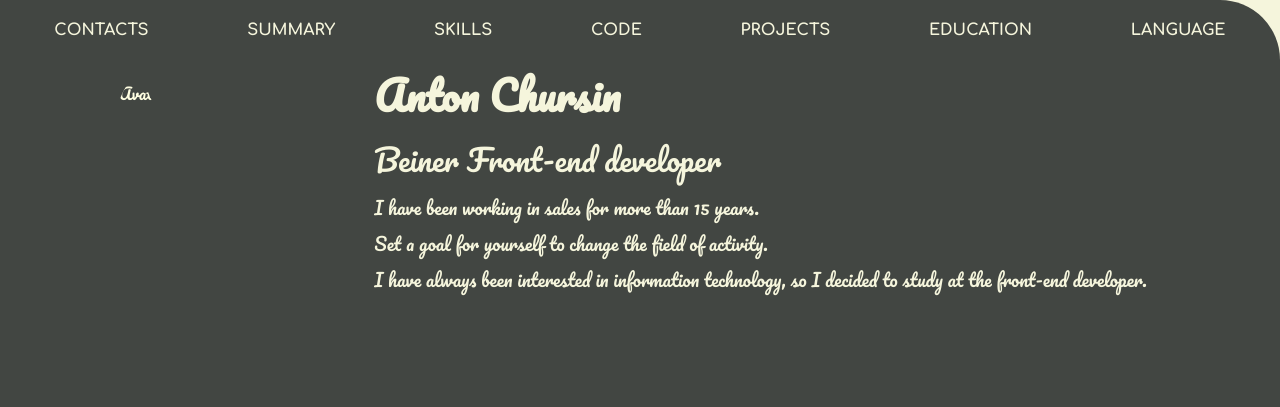
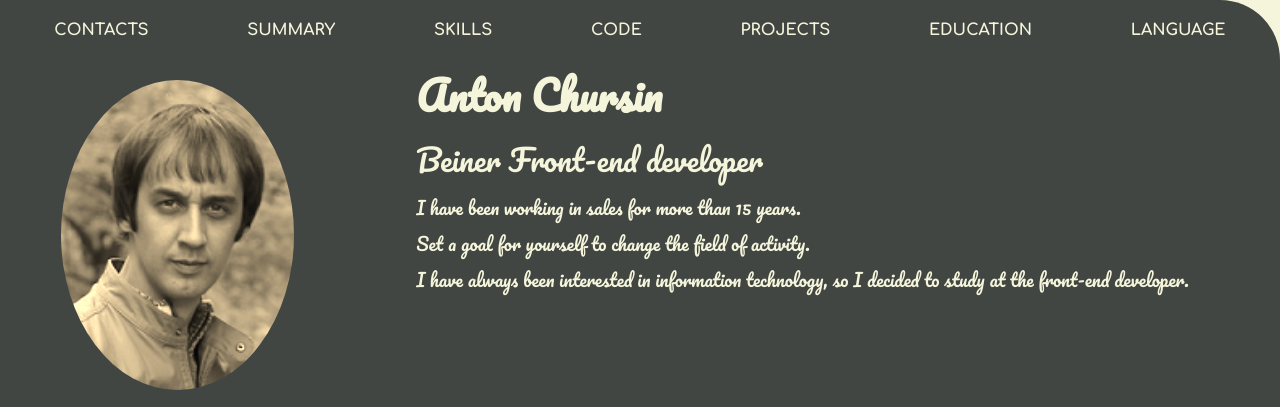
Before and after one commit to N7KA/rsschool-cv, a plain HTML site: page index.html in a window 1280 px wide. Shown: the top 407 px of the page. Drawn offline with Linux system fonts and the light colour scheme.

Commit message:
fix: ava

```diff
--- a/index.html
+++ b/index.html
@@ -32,7 +32,7 @@
     <main class="cv">
 
         <section class="summary" id="summary">
-            <img src="img/AVA.png" alt="Avatar" class="ava">
+            <img src="AVA.png" alt="Avatar" class="ava">
             <div class="avatar">
                 <h1 class="cv_name">
                     Anton Chursin
```
